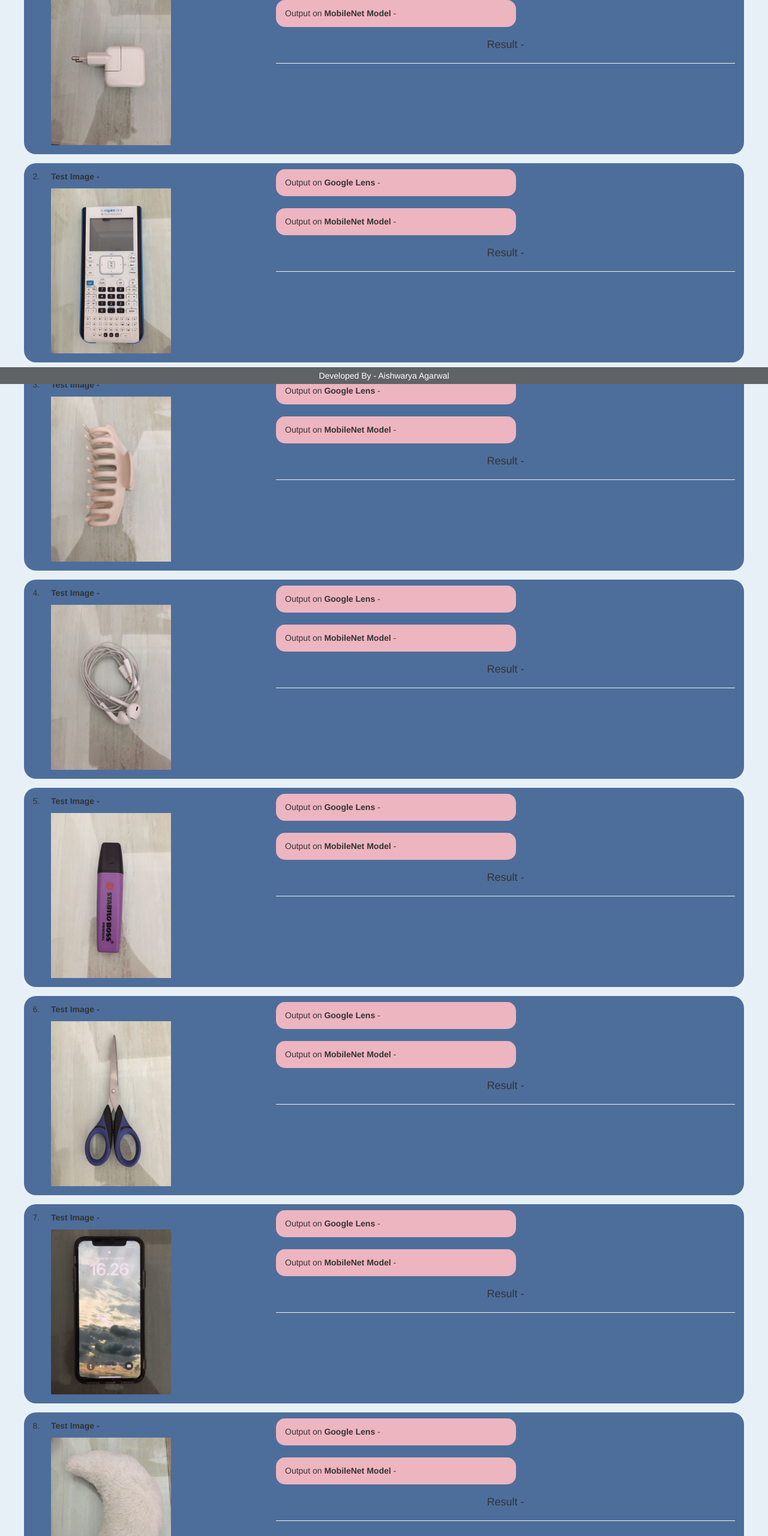
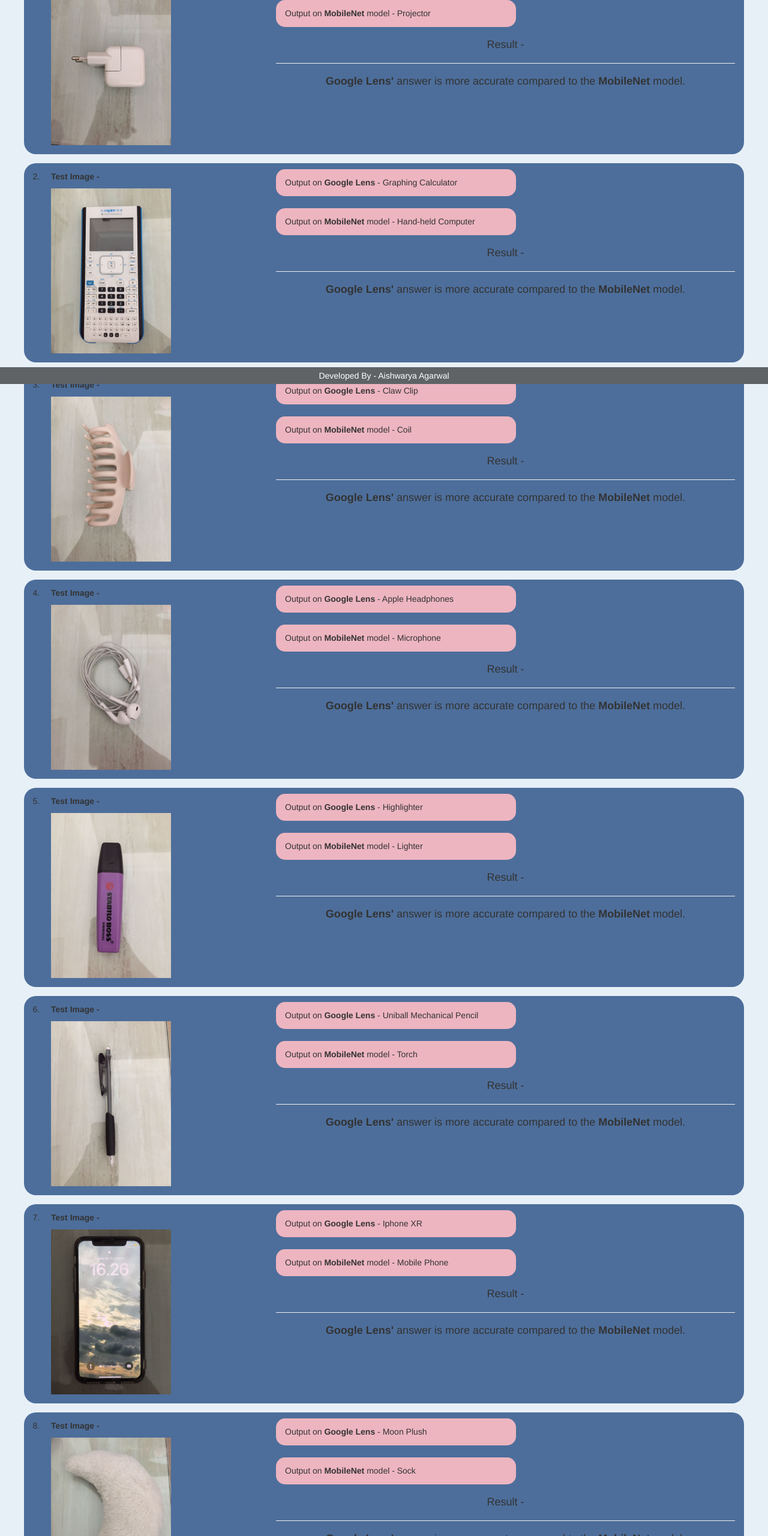
Before and after one commit to coding-learn11/Case-Study-Between-Google-Lens-and-MobileNet, a plain HTML site: page index.html in a window 1280 px wide. Shown: the part 160-2720 px from the top of the page at 60% size. Drawn offline with nearby package versions, Linux system fonts and the light colour scheme.

Commit message:
Add files via upload

```diff
--- a/index.html
+++ b/index.html
@@ -26,12 +26,12 @@
                 <div>
                 <h5 class=" output ">
                     Output on <b>Google Lens</b> -
-                    <span></span>
+                    <span>Apple Adapter</span>
                 </h5>
 
                 <h5 class="output ">
-                    Output on <b>MobileNet Model</b> -
-                    <span></span>
+                    Output on <b>MobileNet</b> model -
+                    <span>Projector</span>
                 </h5>
             </div>
 
@@ -39,7 +39,7 @@
                     <center>
                     <h4>Result - </h4>
                     <hr>
-                    <h4 id="mini_result_answer"></h4>
+                    <h4 id="mini_result_answer"><b>Google Lens'</b> answer is more accurate compared to the <b>MobileNet</b> model.</h4>
                     </center>
                 </div>
             </div>
@@ -53,12 +53,12 @@
                 <div>
                 <h5 class=" output ">
                     Output on <b>Google Lens</b> -
-                    <span></span>
+                    <span>Graphing Calculator</span>
                 </h5>
 
                 <h5 class="output ">
-                    Output on <b>MobileNet Model</b> -
-                    <span></span>
+                    Output on <b>MobileNet</b> model -
+                    <span>Hand-held Computer</span>
                 </h5>
             </div>
 
@@ -66,7 +66,7 @@
                     <center>
                     <h4>Result - </h4>
                     <hr>
-                    <h4 id="mini_result_answer"></h4>
+                    <h4 id="mini_result_answer"><b>Google Lens'</b> answer is more accurate compared to the <b>MobileNet</b> model.</h4>
                     </center>
                 </div>
             </div>
@@ -80,12 +80,12 @@
                 <div>
                 <h5 class=" output ">
                     Output on <b>Google Lens</b> -
-                    <span></span>
+                    <span>Claw Clip</span>
                 </h5>
 
                 <h5 class="output ">
-                    Output on <b>MobileNet Model</b> -
-                    <span></span>
+                    Output on <b>MobileNet</b> model -
+                    <span>Coil</span>
                 </h5>
             </div>
 
@@ -93,7 +93,7 @@
                     <center>
                     <h4>Result - </h4>
                     <hr>
-                    <h4 id="mini_result_answer"></h4>
+                    <h4 id="mini_result_answer"><b>Google Lens'</b> answer is more accurate compared to the <b>MobileNet</b> model.</h4>
                     </center>
                 </div>
             </div>
@@ -107,12 +107,12 @@
                 <div>
                 <h5 class=" output ">
                     Output on <b>Google Lens</b> -
-                    <span></span>
+                    <span>Apple Headphones</span>
                 </h5>
 
                 <h5 class="output ">
-                    Output on <b>MobileNet Model</b> -
-                    <span></span>
+                    Output on <b>MobileNet</b> model -
+                    <span>Microphone</span>
                 </h5>
             </div>
 
@@ -120,7 +120,7 @@
                     <center>
                     <h4>Result - </h4>
                     <hr>
-                    <h4 id="mini_result_answer"></h4>
+                    <h4 id="mini_result_answer"><b>Google Lens'</b> answer is more accurate compared to the <b>MobileNet</b> model.</h4>
                     </center>
                 </div>
             </div>
@@ -134,12 +134,12 @@
                 <div>
                 <h5 class=" output ">
                     Output on <b>Google Lens</b> -
-                    <span></span>
+                    <span>Highlighter</span>
                 </h5>
 
                 <h5 class="output ">
-                    Output on <b>MobileNet Model</b> -
-                    <span></span>
+                    Output on <b>MobileNet</b> model -
+                    <span>Lighter</span>
                 </h5>
             </div>
 
@@ -147,7 +147,88 @@
                     <center>
                     <h4>Result - </h4>
                     <hr>
-                    <h4 id="mini_result_answer"></h4>
+                    <h4 id="mini_result_answer"><b>Google Lens'</b> answer is more accurate compared to the <b>MobileNet</b> model.</h4>
+                    </center>
+                </div>
+            </div>
+            <br>
+            <div class="test_image_and_result col-xs-12">
+                <li class=" first_item col-sm-4 col-xs-12">
+                    <b>Test Image - </b>
+                    <img src="Scissors.jpeg" class="test_img img-responsive">
+                </li>
+
+                <div>
+                <h5 class="output">
+                    Output on <b>Google Lens</b> -
+                    <span>Uniball Mechanical Pencil</span>
+                </h5>
+
+                <h5 class="output ">
+                    Output on <b>MobileNet</b> model -
+                    <span>Torch</span>
+                </h5>
+            </div>
+
+                <div class="mini_result" class="col-xs-12">
+                    <center>
+                    <h4>Result - </h4>
+                    <hr>
+                    <h4 id="mini_result_answer"><b>Google Lens'</b> answer is more accurate compared to the <b>MobileNet</b> model.</h4>
+                    </center>
+                </div>
+            </div>
+            <br>
+            <div class="test_image_and_result col-xs-12">
+                <li class=" first_item col-sm-4 col-xs-12">
+                    <b>Test Image - </b>
+                    <img src="Phone.jpeg" class="test_img img-responsive">
+                </li>
+
+                <div>
+                <h5 class=" output ">
+                    Output on <b>Google Lens</b> -
+                    <span>Iphone XR</span>
+                </h5>
+
+                <h5 class="output ">
+                    Output on <b>MobileNet</b> model -
+                    <span>Mobile Phone</span>
+                </h5>
+            </div>
+
+                <div class="mini_result" class="col-xs-12">
+                    <center>
+                    <h4>Result - </h4>
+                    <hr>
+                    <h4 id="mini_result_answer"><b>Google Lens'</b> answer is more accurate compared to the <b>MobileNet</b> model.</h4>
+                    </center>
+                </div>
+            </div>
+            <br>
+            <div class="test_image_and_result col-xs-12">
+                <li class=" first_item col-sm-4 col-xs-12">
+                    <b>Test Image - </b>
+                    <img src="Pillow.jpeg" class="test_img img-responsive">
+                </li>
+
+                <div>
+                <h5 class=" output ">
+                    Output on <b>Google Lens</b> -
+                    <span>Moon Plush</span>
+                </h5>
+
+                <h5 class="output ">
+                    Output on <b>MobileNet</b> model -
+                    <span>Sock</span>
+                </h5>
+            </div>
+
+                <div class="mini_result" class="col-xs-12">
+                    <center>
+                    <h4>Result - </h4>
+                    <hr>
+                    <h4 id="mini_result_answer"><b>Google Lens'</b> answer is more accurate compared to the <b>MobileNet</b> model.</h4>
                     </center>
                 </div>
             </div>
@@ -161,12 +242,12 @@
                 <div>
                 <h5 class=" output ">
                     Output on <b>Google Lens</b> -
-                    <span></span>
+                    <span>Scissors</span>
                 </h5>
 
                 <h5 class="output ">
-                    Output on <b>MobileNet Model</b> -
-                    <span></span>
+                    Output on <b>MobileNet</b> model -
+                    <span>Hook</span>
                 </h5>
             </div>
 
@@ -174,88 +255,7 @@
                     <center>
                     <h4>Result - </h4>
                     <hr>
-                    <h4 id="mini_result_answer"></h4>
-                    </center>
-                </div>
-            </div>
-            <br>
-            <div class="test_image_and_result col-xs-12">
-                <li class=" first_item col-sm-4 col-xs-12">
-                    <b>Test Image - </b>
-                    <img src="Phone.jpeg" class="test_img img-responsive">
-                </li>
-
-                <div>
-                <h5 class=" output ">
-                    Output on <b>Google Lens</b> -
-                    <span></span>
-                </h5>
-
-                <h5 class="output ">
-                    Output on <b>MobileNet Model</b> -
-                    <span></span>
-                </h5>
-            </div>
-
-                <div class="mini_result" class="col-xs-12">
-                    <center>
-                    <h4>Result - </h4>
-                    <hr>
-                    <h4 id="mini_result_answer"></h4>
-                    </center>
-                </div>
-            </div>
-            <br>
-            <div class="test_image_and_result col-xs-12">
-                <li class=" first_item col-sm-4 col-xs-12">
-                    <b>Test Image - </b>
-                    <img src="Pillow.jpeg" class="test_img img-responsive">
-                </li>
-
-                <div>
-                <h5 class=" output ">
-                    Output on <b>Google Lens</b> -
-                    <span></span>
-                </h5>
-
-                <h5 class="output ">
-                    Output on <b>MobileNet Model</b> -
-                    <span></span>
-                </h5>
-            </div>
-
-                <div class="mini_result" class="col-xs-12">
-                    <center>
-                    <h4>Result - </h4>
-                    <hr>
-                    <h4 id="mini_result_answer"></h4>
-                    </center>
-                </div>
-            </div>
-            <br>
-            <div class="test_image_and_result col-xs-12">
-                <li class=" first_item col-sm-4 col-xs-12">
-                    <b>Test Image - </b>
-                    <img src="Scissors.jpeg" class="test_img img-responsive">
-                </li>
-
-                <div>
-                <h5 class=" output ">
-                    Output on <b>Google Lens</b> -
-                    <span></span>
-                </h5>
-
-                <h5 class="output ">
-                    Output on <b>MobileNet Model</b> -
-                    <span></span>
-                </h5>
-            </div>
-
-                <div class="mini_result" class="col-xs-12">
-                    <center>
-                    <h4>Result - </h4>
-                    <hr>
-                    <h4 id="mini_result_answer"></h4>
+                    <h4 id="mini_result_answer"><b>Google Lens'</b> answer is more accurate compared to the <b>MobileNet</b> model.</h4>
                     </center>
                 </div>
             </div>
@@ -269,12 +269,12 @@
                 <div>
                 <h5 class=" output ">
                     Output on <b>Google Lens</b> -
-                    <span></span>
+                    <span>Scrunchie</span>
                 </h5>
 
                 <h5 class="output ">
-                    Output on <b>MobileNet Model</b> -
-                    <span></span>
+                    Output on <b>MobileNet</b> model -
+                    <span>Bowtie</span>
                 </h5>
             </div>
 
@@ -282,7 +282,7 @@
                     <center>
                     <h4>Result - </h4>
                     <hr>
-                    <h4 id="mini_result_answer"></h4>
+                    <h4 id="mini_result_answer"><b>Google Lens'</b> answer is more accurate compared to the <b>MobileNet</b> model.</h4>
                     </center>
                 </div>
             </div>
@@ -290,7 +290,13 @@
         </ol>
 
         <div id="final_conclusion">
-           <h4>The website has tested 5 different images in order to compare Google Lens and MobileNet:</h4>
+           <h4>The website has tested 10 different images in order to compare <b>Google Lens</b> and <b>MobileNet</b>:
+            <br>
+            <b>Google Lens</b> was able to identify all 10 images accurately while the <b>MobileNet</b> model was able to identify 2 images accurately.
+            <br>
+                In conclusion, <b>Google Lens</b> is more accurate in terms of identifying objects.
+
+           </h4>
            <h4 id="final_result"></h4>
         </div>
         <br>
--- a/style.css
+++ b/style.css
@@ -36,8 +36,8 @@ margin-right: 40px;
     background-color: #9aa5c3;
     padding: 20px;
     border-radius: 15px;
-    height: 80px;
-    margin-top: 3290px;
+    height: 115px;
+    margin-top: 3285px;
     margin-bottom: 25px;
     margin-left: 40px;
     margin-right: 40px;
```
